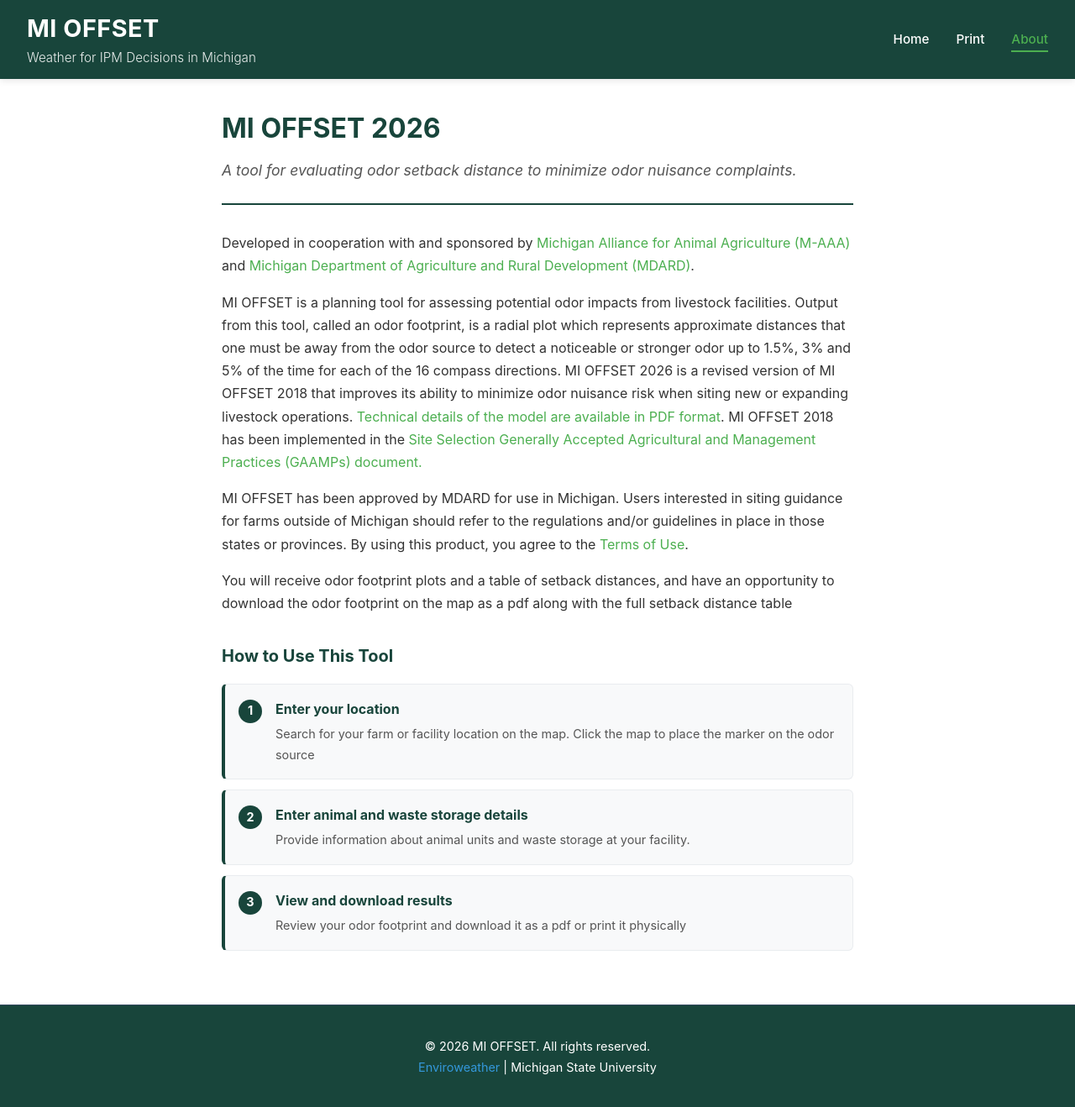
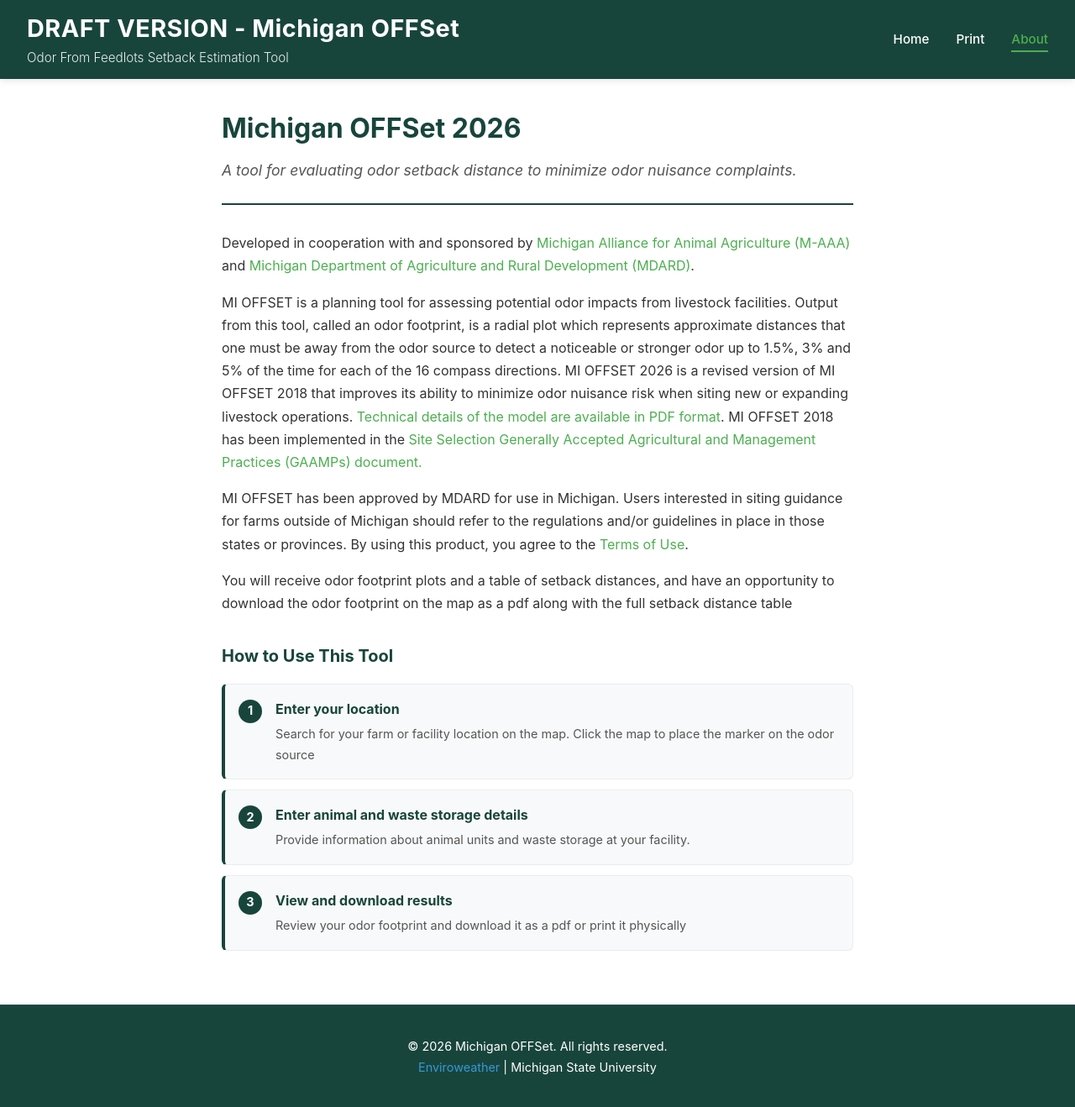
Before and after one commit to enviroweather/mioffset-2026-front-end, a SvelteKit app: page /about in a window 1280 px wide. Shown: the whole page at 84% size. Built offline with nearby package versions, Linux system fonts and the light colour scheme.

Commit message:
Changed: instances of MIOFFset name to the full acronym along with it's defnition

```diff
--- a/src/app.html
+++ b/src/app.html
@@ -1,6 +1,6 @@
 <!doctype html>
 <html lang="en">
-	<title>MIOffset 2026</title>
+	<title>Michigan OFFSet: Odor From Feedlots Setback Estimation Tool</title>
 	<head>
 		<meta charset="utf-8" />
 		<link rel="icon" href="%sveltekit.assets%/favicon.svg" />
--- a/src/routes/+layout.svelte
+++ b/src/routes/+layout.svelte
@@ -14,8 +14,8 @@
 	<!-- Header -->
 	<header class="app-header">
 		<div class="header-content">
-			<h1 class="logo">MI OFFSET</h1>
-			<p class="tagline">Weather for IPM Decisions in Michigan</p>
+			<h1 class="logo">DRAFT VERSION - Michigan OFFSet</h1>
+			<p class="tagline">Odor From Feedlots Setback Estimation Tool</p>
 		</div>
 		<Navigation />
 	</header>
@@ -27,7 +27,7 @@
 
 	<!-- Footer -->
 	<footer class="app-footer">
-		<p>&copy; 2026 MI OFFSET. All rights reserved.</p>
+		<p>&copy; 2026 Michigan OFFSet. All rights reserved.</p>
 		<p>
 			<a href="https://enviroweather.msu.edu">Enviroweather</a> | Michigan State
 			University
--- a/src/routes/about/+page.svelte
+++ b/src/routes/about/+page.svelte
@@ -1,7 +1,7 @@
 <!-- Intro & Description -->
 <div class="about-container">
 	<div class="hero">
-		<h1>MI OFFSET 2026</h1>
+		<h1>Michigan OFFSet 2026</h1>
 		<p class="subtitle">
 			A tool for evaluating odor setback distance to minimize odor nuisance complaints.
 		</p>
--- a/src/routes/print/+page.svelte
+++ b/src/routes/print/+page.svelte
@@ -41,7 +41,7 @@
 	<!-- Report Header -->
 	<header class="report-header">
 		<div class="report-title">
-			<h1>MI OFFSET</h1>
+			<h1>Michigan OFFSet</h1>
 			<p class="report-subtitle">Odor Footprint Report</p>
 		</div>
 		<div class="report-meta">
@@ -208,7 +208,7 @@
 		height: 100%;
 	}
 
-	/* Expand tables to full width — remove scroll containers on this page */
+	/* Expand tables to full width - remove scroll containers on this page */
 	.print-page :global(.table-wrapper),
 	.print-page :global(.table-scroll) {
 		overflow: visible;
```
